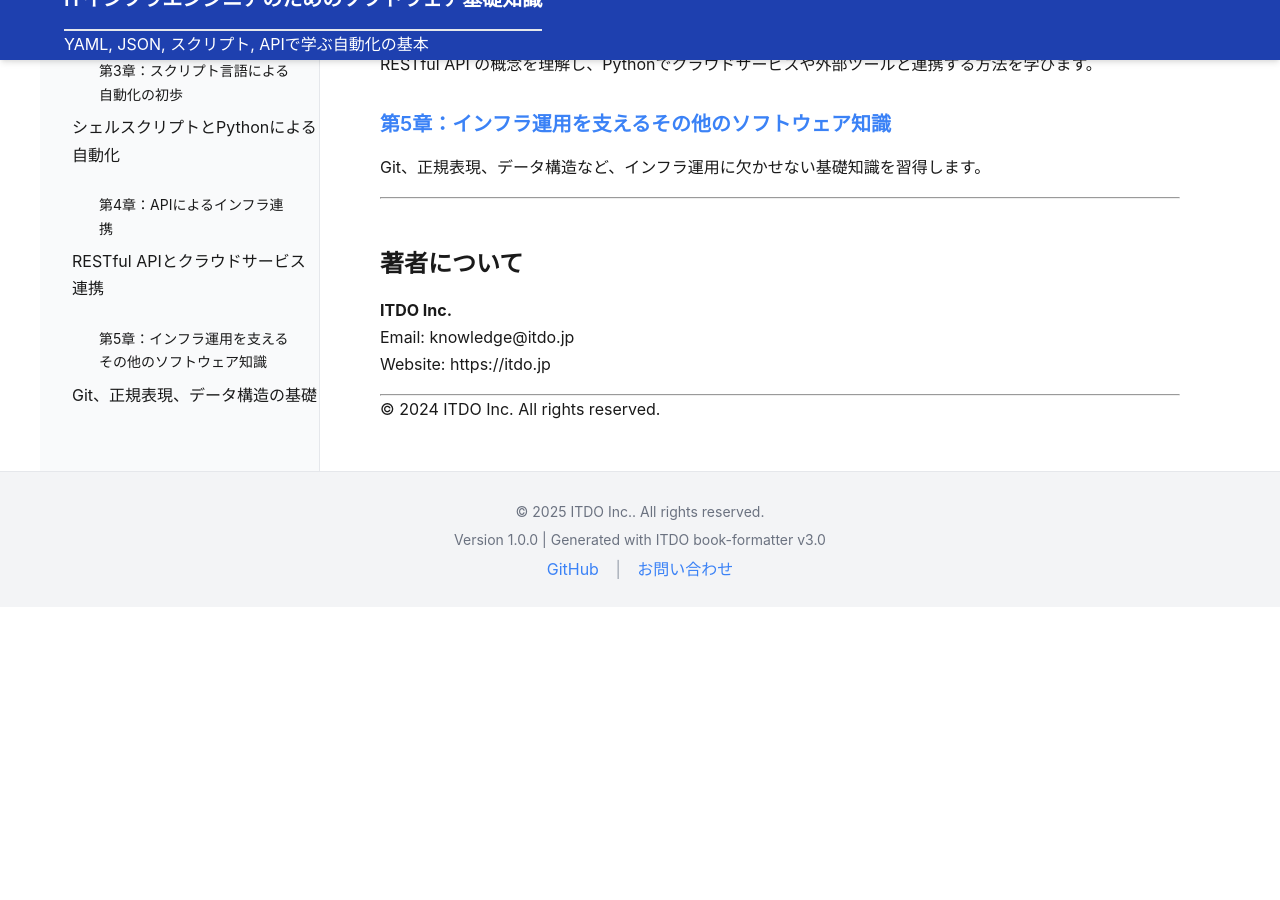
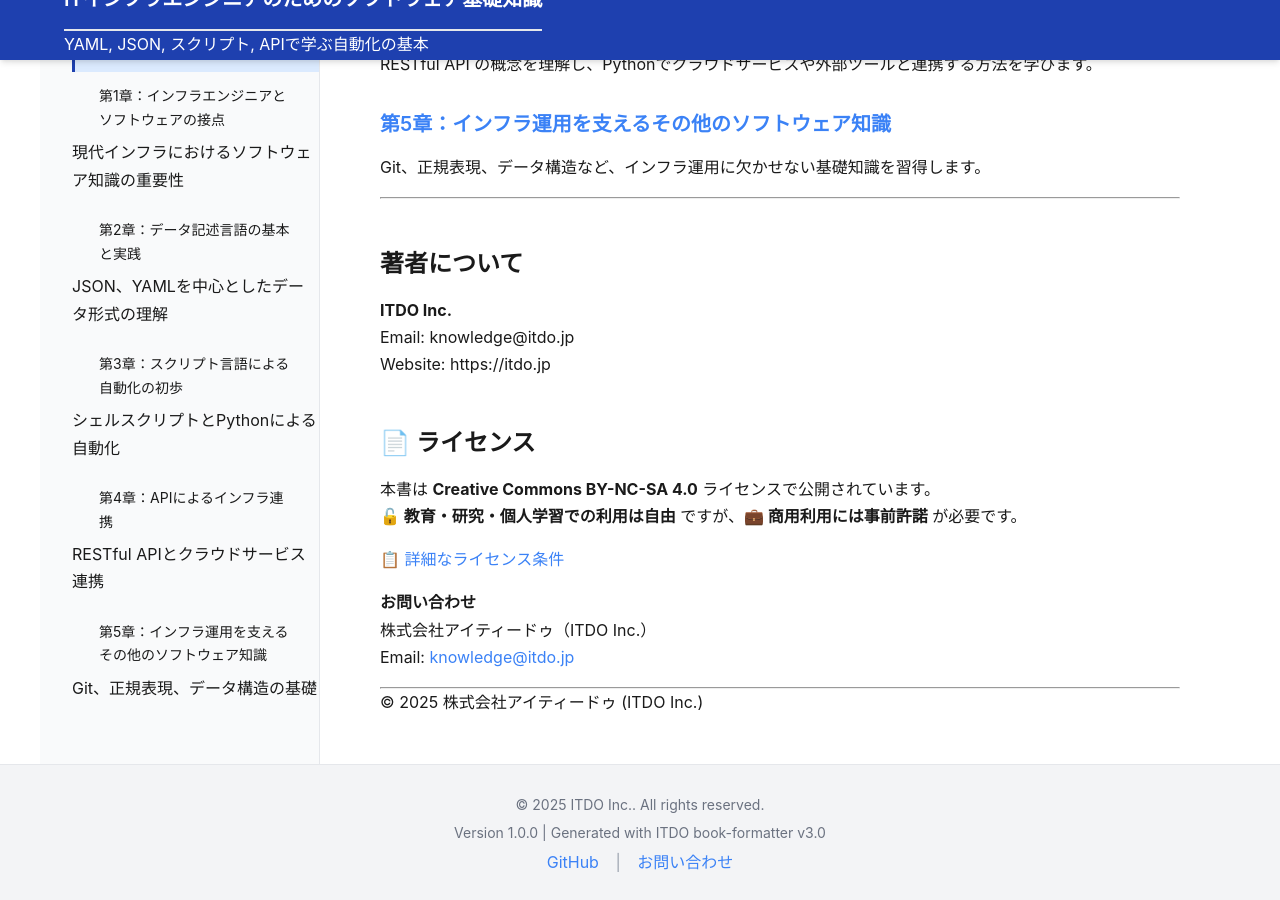
Before and after one commit to itdojp/it-infra-software-essentials-book, a Jekyll site: the page built from index.md, in a window 1280 px wide and 900 px high, scrolled down 1343 px. Built offline with Jekyll 4.4.1, drawn with Linux system fonts in a browser that asks for light colours; before the commit the page ends 1950 px from its top, so only the background shows below that.

Commit message:
Add license information to index.md for public page display

```diff
--- a/index.md
+++ b/index.md
@@ -55,6 +55,17 @@ Git、正規表現、データ構造など、インフラ運用に欠かせな
 Email: knowledge@itdo.jp
 Website: https://itdo.jp
 
+## 📄 ライセンス
+
+本書は **Creative Commons BY-NC-SA 4.0** ライセンスで公開されています。
+**🔓 教育・研究・個人学習での利用は自由** ですが、**💼 商用利用には事前許諾** が必要です。
+
+📋 [詳細なライセンス条件](https://github.com/itdojp/it-engineer-knowledge-architecture/blob/main/LICENSE.md)
+
+**お問い合わせ**
+株式会社アイティードゥ（ITDO Inc.）
+Email: [knowledge@itdo.jp](mailto:knowledge@itdo.jp)
+
 ---
 
-© 2024 ITDO Inc. All rights reserved.
+© 2025 株式会社アイティードゥ (ITDO Inc.)
```
